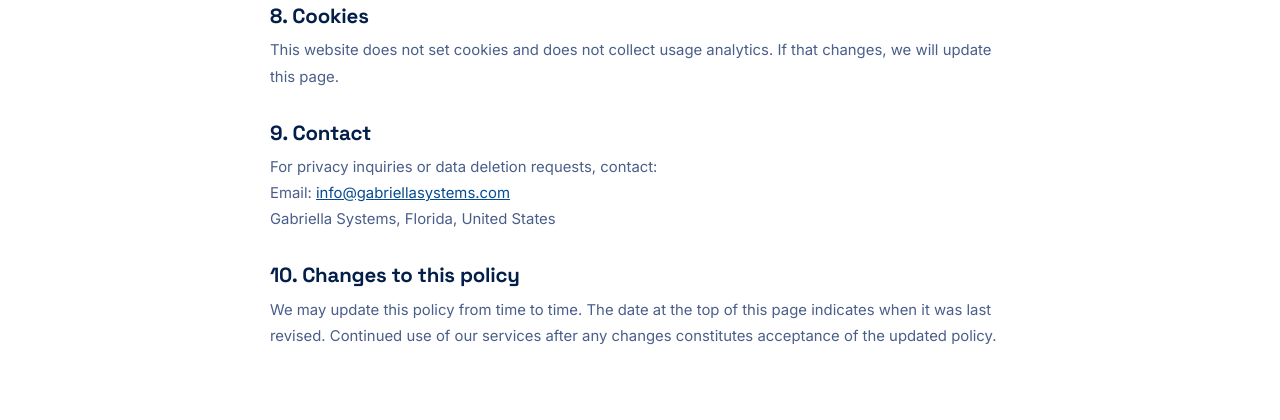
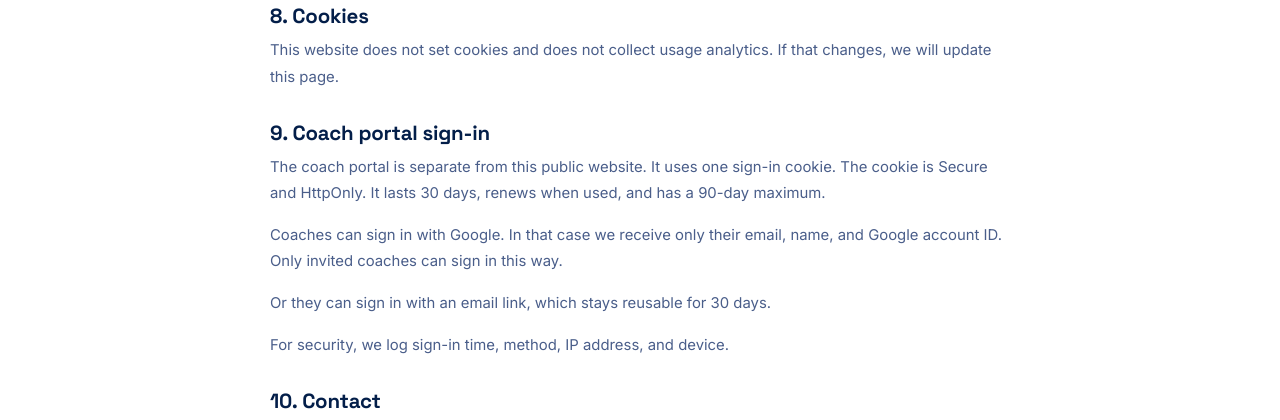
Before and after one commit to ptirupat/gabriella-systems, a plain HTML site: page privacy.html in a window 1280 px wide. Shown: the part 1930-2350 px from the top of the page. Drawn offline with Linux system fonts and the light colour scheme.

Commit message:
Add a coach portal sign-in section to the privacy policy. (#81)
Co-authored-by: Cursor Agent <cursoragent@cursor.com>

```diff
--- a/privacy.html
+++ b/privacy.html
@@ -50,7 +50,7 @@
             <div class="legal-page">
                 <p class="eyebrow">Legal</p>
                 <h1>Privacy Policy</h1>
-                <p class="legal-date">Last updated: November 16, 2026</p>
+                <p class="legal-date">Last updated: November 24, 2026</p>
 
                 <p>This Privacy Policy explains how Gabriella Systems ("<strong>we</strong>", "<strong>us</strong>", or "<strong>our</strong>") collects, uses, and protects information when you use our website and analysis services at gabriellasystems.com.</p>
 
@@ -96,12 +96,18 @@
                 <h2>8. Cookies</h2>
                 <p>This website does not set cookies and does not collect usage analytics. If that changes, we will update this page.</p>
 
-                <h2>9. Contact</h2>
+                <h2>9. Coach portal sign-in</h2>
+                <p>The coach portal is separate from this public website. It uses one sign-in cookie. The cookie is Secure and HttpOnly. It lasts 30 days, renews when used, and has a 90-day maximum.</p>
+                <p>Coaches can sign in with Google. In that case we receive only their email, name, and Google account ID. Only invited coaches can sign in this way.</p>
+                <p>Or they can sign in with an email link, which stays reusable for 30 days.</p>
+                <p>For security, we log sign-in time, method, IP address, and device.</p>
+
+                <h2>10. Contact</h2>
                 <p>For privacy inquiries or data deletion requests, contact:<br>
                 Email: <a href="mailto:info@gabriellasystems.com">info@gabriellasystems.com</a><br>
                 Gabriella Systems, Florida, United States</p>
 
-                <h2>10. Changes to this policy</h2>
+                <h2>11. Changes to this policy</h2>
                 <p>We may update this policy from time to time. The date at the top of this page indicates when it was last revised. Continued use of our services after any changes constitutes acceptance of the updated policy.</p>
             </div>
         </div>
```
